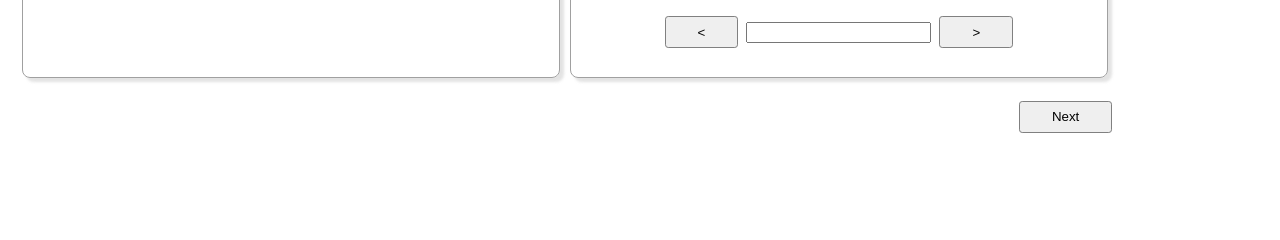
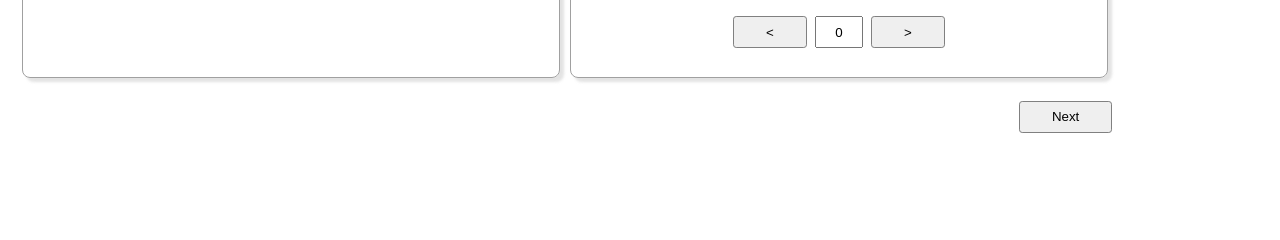
Before and after one commit to laubryan/FP-Robospreader, a Flask app: template templates/home.html in a window 1280 px wide. Shown: the part 515-755 px from the top of the page. Run offline with Flask 3, Linux system fonts and the light colour scheme; the template is opened without the code that fills it, so the values that code supplies are empty.

Commit message:
Implement page number reset and fix formatting

```diff
--- a/static/common.css
+++ b/static/common.css
@@ -103,6 +103,18 @@ label {
 	padding-right: 0.52rem;
 }
 
+/*
+	Remove arrow controls from number fields
+	https://stackoverflow.com/questions/71296535/how-to-remove-arrow-on-input-type-number-with-tailwind-css
+*/
+@layer base {
+  input[type="number"]::-webkit-inner-spin-button,
+  input[type="number"]::-webkit-outer-spin-button {
+    -webkit-appearance: none;
+    margin: 0;
+  }
+}
+
 .line-item-label {
 	width: 24rem;
 }
@@ -111,6 +123,12 @@ p {
 	font-family: sans-serif;
 	line-height: 1.4;
 	margin: 0;
+}
+
+#page-number {
+	height: 2.4em;
+	text-align: center;
+	width: 3rem;
 }
 
 #pdf-view {
--- a/static/home.js
+++ b/static/home.js
@@ -202,7 +202,7 @@ function restart() {
 	fileControl.value = "";
 
 	// Filename
-	displayFilename("");
+	displayFilename("No file selected");
 
 	// Pages
 	displayNumPages("-");
@@ -211,6 +211,10 @@ function restart() {
 	let canvas = document.getElementById("pdf-view");
 	let context = canvas.getContext("2d");
 	context.clearRect(0, 0, canvas.width, canvas.height);
+
+	// Page number
+	let pageNumberField = document.getElementById("page-number");
+	pageNumberField.value = "99";
 
 	// Validation Rows
 	let container = document.getElementById("validation-content");
--- a/templates/home.html
+++ b/templates/home.html
@@ -48,7 +48,7 @@
 						</row>
 						<row class="centered">
 							<button id="button-previous" type="button"><</button>
-							<input id="page-number" type="number">
+							<input id="page-number" type="number" value="0">
 							<button id="button-next" type="button">></button>
 						</row>
 						<input id="image-buffer" name="image-buffer" type="hidden" value="" />
```
